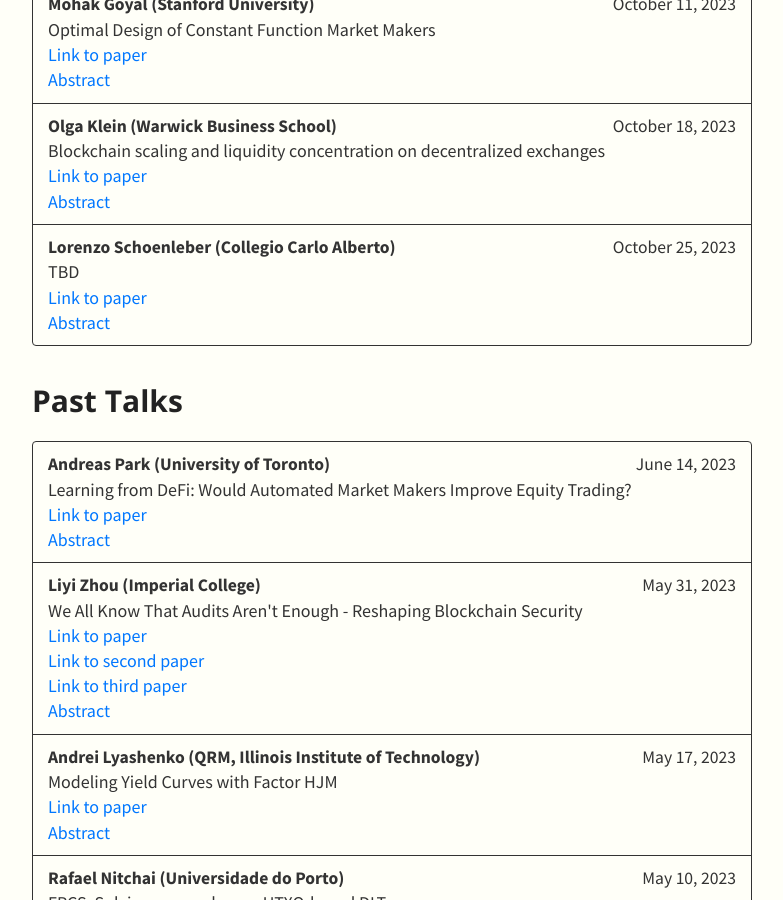
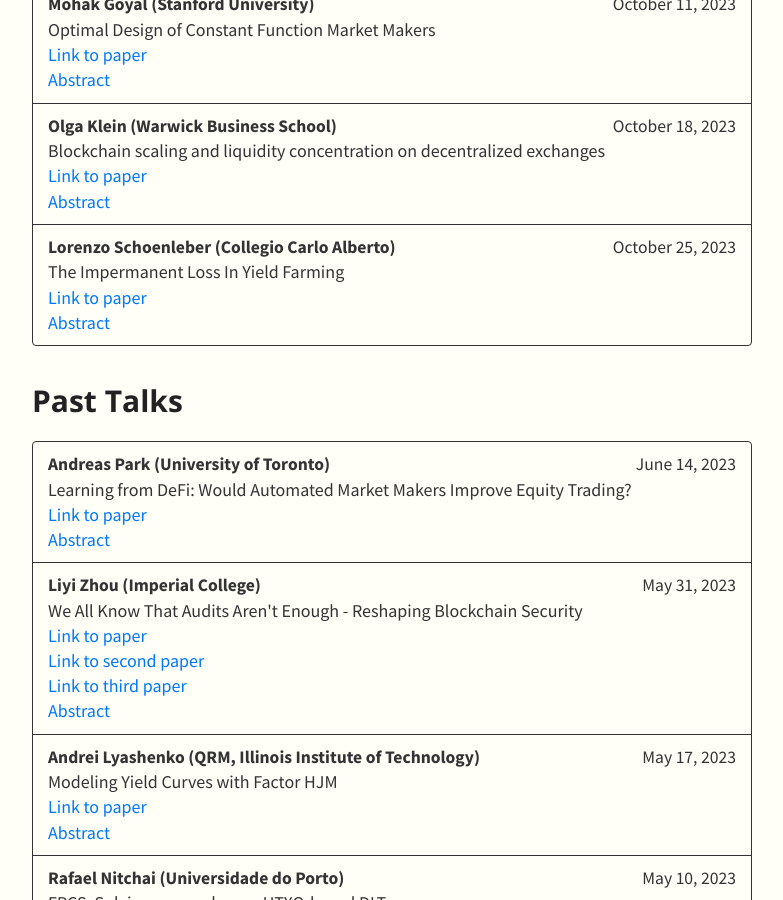
Before and after one commit to def-ox/def-ox.github.io, a Jekyll site: the page built from index.md, in a window 1280 px wide and 900 px high, scrolled down 518 px. Shown: the whole window, without its empty margins (248-1031 px from the left). Built offline with Jekyll 4.4.1, drawn with Linux system fonts in a browser that asks for light colours; nearby versions of some CDN libraries; our own code applies the rules of GitHub Pages for plain Markdown files.

Commit message:
Lorenzo Talk

```diff
--- a/_data/talks.yml
+++ b/_data/talks.yml
@@ -16,8 +16,8 @@
 
     - speaker: Lorenzo Schoenleber  (Collegio Carlo Alberto)
       date: October 25, 2023
-      title: "TBD"
-      abstract: "TBD"
+      title: "The Impermanent Loss In Yield Farming"
+      abstract: "The Impermanent Loss In Yield Farming"
       bio: "Lorenzo is an Assistant Professor at the Collegio Carlo Alberto in Turin. His area of interest is asset pricing, especially within the area of option-implied information, asset management, and DeFi. He is associated with the Fintech & Digital Finance Chair at Paris Dauphine University. He obtained his Ph.D. in Finance at the Frankfurt School of Finance and Management in 2020. He earned his B.Sc. and M.Sc. at the University of Mannheim where he studied Business Mathematics."
       link: ""
 
```
